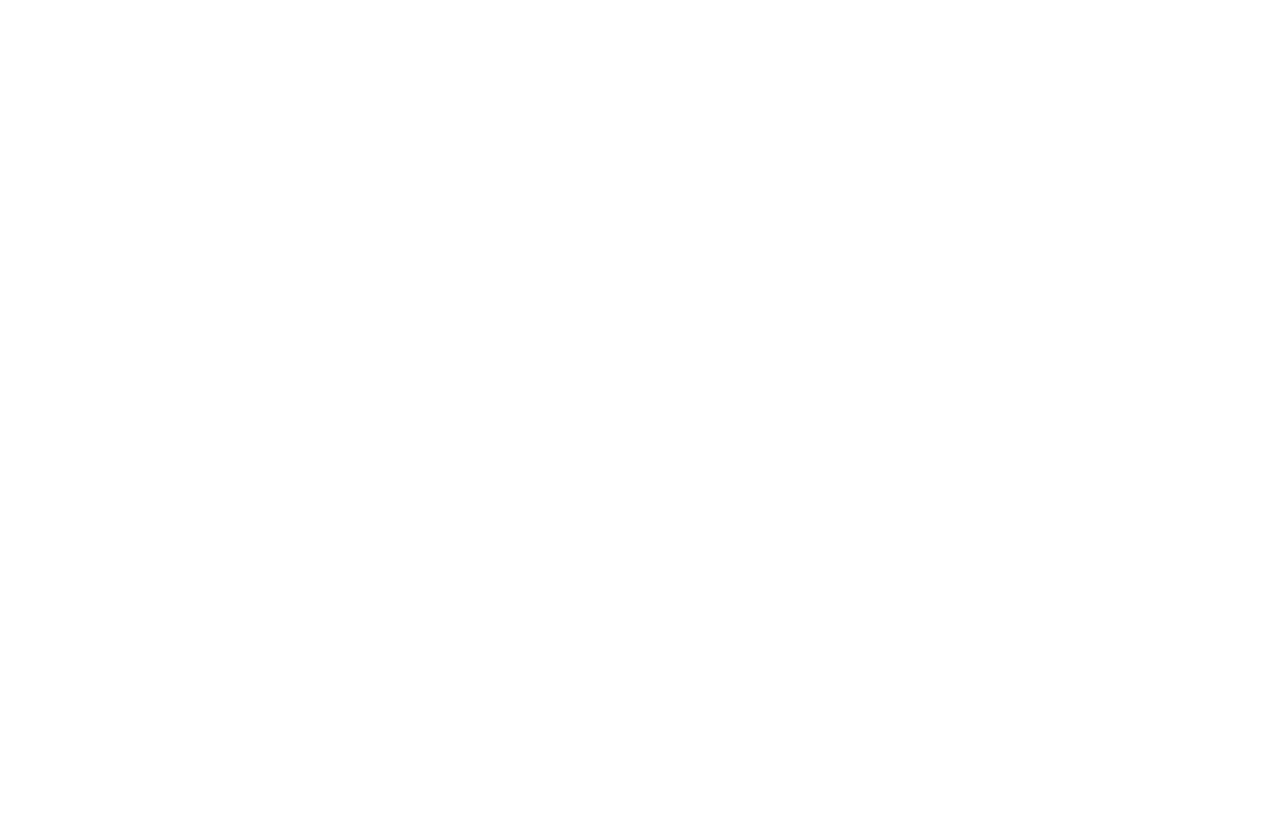
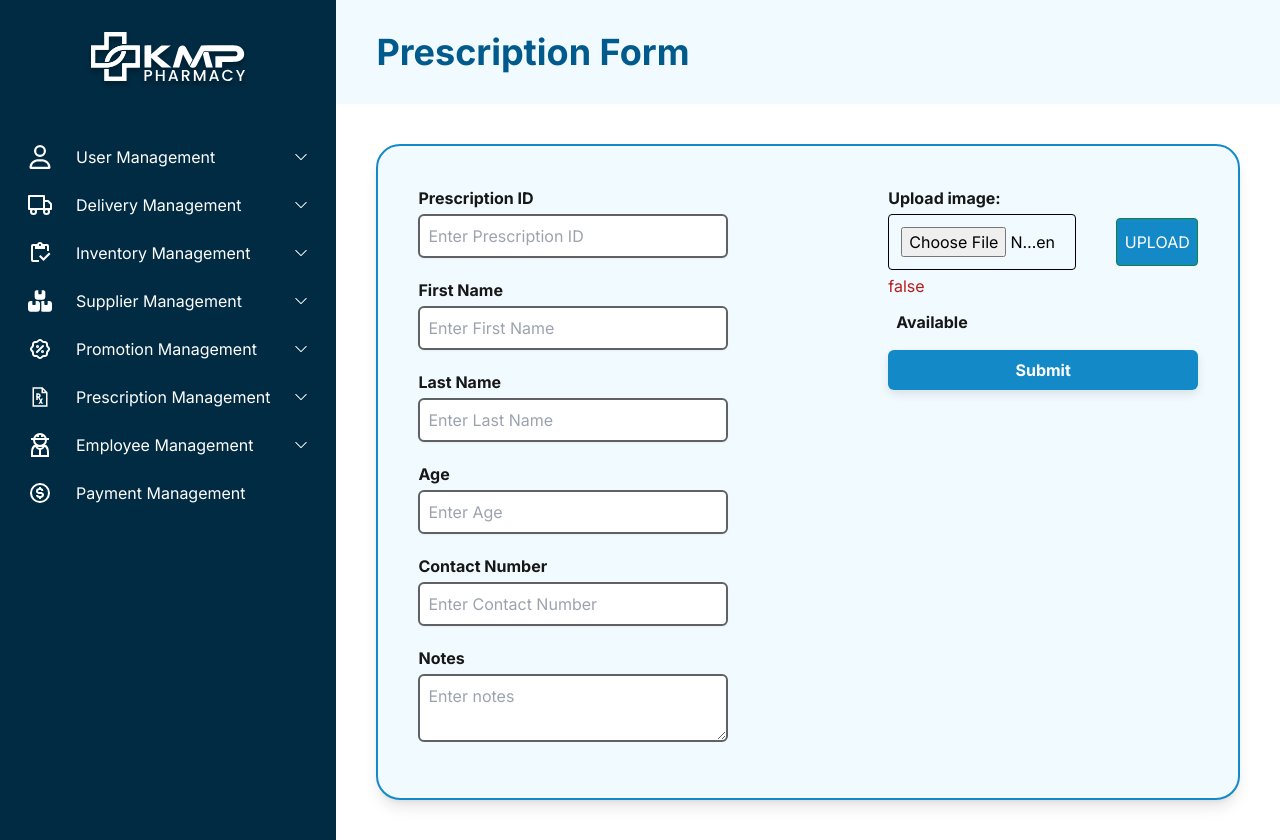
Before and after one commit to kavindu-dilshan/KMP-Pharmacy, a React (Vite) app in the folder client/: page /prescriptionform in a window 1280 px wide. Before the commit this address had no page. Before the commit the page ends 800 px from the top, so only its background shows below. Built offline with nearby package versions, Linux system fonts and the light colour scheme.

Commit message:
Add customer side prescription form

```diff
--- a/client/src/App.jsx
+++ b/client/src/App.jsx
@@ -47,6 +47,7 @@
 import FeedbackManagement from './pages/PromotionManagement/FeedbackManagement';
 
 import OrderHistory from './pages/UserManagement/OrderHistory';
+import Prescriptionform from './pages/PrescriptionManagement/PrescriptionForm';
 
 export default function App() {
   return (
@@ -61,6 +62,8 @@
       <Route path='/create-promotion' element={<PromotionCreateForm />} />
       <Route path='/update-promotion/:id' element={<PromotionUpdateForm />} />
       <Route path='/promotions' element={<PromotionPage />} />
+
+      <Route path='/prescriptionform' element={<Prescriptionform />} />
 
       <Route path="/supplier-management" element={<SupplyManagement/>} />
       <Route path="/create-supplier" element={<SupplierCreateForm/>} />
--- a/client/src/components/NavigationBar.jsx
+++ b/client/src/components/NavigationBar.jsx
@@ -58,7 +58,7 @@
                         <div class="absolute z-10 mt-2 w-56 rounded-md shadow-lg bg-blue" role="menu">
                             <div className="" role="none">
                                 <Link to='/' className="block px-4 py-2 text-sm hover:bg-dark-blue border-b-2" role="menuitem">Home</Link>
-                                <Link to='/upload'  className="block px-4 py-2 text-sm hover:bg-dark-blue border-b-2" role="menuitem">Upload Prescription</Link>
+                                <Link to='/prescriptionform'  className="block px-4 py-2 text-sm hover:bg-dark-blue border-b-2" role="menuitem">Upload Prescription</Link>
                                 <Link to="/feedback" className="block px-4 py-2 text-sm hover:bg-dark-blue border-b-2" role="menuitem">Feedback</Link>
                                 <Link to='/promotions'  className="block px-4 py-2 text-sm hover:bg-dark-blue border-b-2" role="menuitem">Promotions</Link>
                                 <Link to='/inventory-user'  className="block px-4 py-2 text-sm hover:bg-dark-blue border-b-2" role="menuitem">Drug Catalog</Link>
--- a/client/src/pages/PrescriptionManagement/PrescriptionCreateForm.jsx
+++ b/client/src/pages/PrescriptionManagement/PrescriptionCreateForm.jsx
@@ -49,7 +49,7 @@
             <SideBar />
             <div className='flex-1'>
                 <div className='bg-paleblue justify-between flex px-10 py-8'>
-                    <h1 className='text-4xl font-bold text-blue'>Prescription Form</h1>
+                    <h1 className='text-4xl font-bold text-blue'>Add New Prescription Form</h1>
                     <div className='flex gap-2'>
                         <img className='w-12 h-12 border-2 border-white rounded-full' src="https://avatars.githubusercontent.com/u/130960790?s=96&v=4" alt="tania andrew" />
                         <div className="flex w-full flex-col gap-0.5">
--- /dev/null
+++ b/client/src/pages/PrescriptionManagement/PrescriptionForm.jsx
@@ -0,0 +1,168 @@
+import React, { useState } from 'react';
+import { useNavigate } from 'react-router-dom';
+import axios from 'axios';
+import { toast } from 'react-hot-toast';
+import SideBar from '../../components/SideBar';
+import { getStorage, uploadBytesResumable,ref,getDownloadURL } from 'firebase/storage';
+import { app } from '../../firebase';
+
+
+export default function Prescriptionform() {
+    const navigate = useNavigate();
+    const [imageUploadError, setImageUploadError] = useState('false');
+    const [files,setFiles] = useState();
+    const [error, setError] = useState('');
+    const [uploading,setuploading] = useState(false);
+    const [value, setValue] = useState({
+        prescriptionID: '',
+        firstname: '',
+        lastname: '',
+        age: '',
+        contactNo: '',
+        image: '',
+        notes: ''
+    });
+
+    console.log(value.image);
+
+    const handleImageSubmit = async (e) => {
+        if (files.length > 0) {
+            try {
+                setuploading(true);
+                const image = await storeImage(files[0]);
+                setValue({
+                    ...value,
+                    image: image // Corrected key: imageUrl instead of imageUrls  //Can use any name // like a variable // use as a key
+                });
+                setuploading(false);
+                setImageUploadError(false);
+            } catch (error) {
+                setImageUploadError('Image upload failed (2mb max per image)');
+                setuploading(false);
+            }
+        }
+    };
+
+
+
+
+    const storeImage = async (file) => {
+        return new Promise((resolve, reject) => {
+            const storage = getStorage(app);
+            const fileName = new Date().getTime() + file.name;
+            const storageRef = ref(storage, fileName);
+            const uploadTask = uploadBytesResumable(storageRef, file);
+            uploadTask.on(
+                "state_changed",
+                (snapshot) => {
+                    const progress = (snapshot.bytesTransferred / snapshot.totalBytes) * 100;
+                    console.log("Upload is " + progress + "% done");
+                },
+                (error) => {
+                    reject(error);
+                },
+                () => {
+                    getDownloadURL(uploadTask.snapshot.ref).then((downloadURL) => {
+                        resolve(downloadURL);
+                    });
+                }
+            );
+        });
+    };
+
+
+    const handleChange = (e) => {
+        const { name, value } = e.target;
+        let parsedValue = value;
+
+        setValue(prevState => ({
+            ...prevState,
+            [name]: parsedValue
+        }));
+    };
+
+    const handleSubmit = async (e) => {
+        e.preventDefault();
+        try {
+            const addPrescription = await axios.post('http://localhost:3000/api/prescription/create', value);
+            const response = addPrescription.data;
+            if (response.success) {
+                toast.success(response.message, { duration: 2000 });
+                setTimeout(() => {
+                    navigate('/prescription-management');
+                }, 1000);
+            }
+            console.log(response);
+        } catch (error) {
+            console.log(error);
+        }
+        console.log(value);
+    };
+
+    return (
+        <div className='flex'>
+            <SideBar />
+            <div className='flex-1'>
+                <div className='bg-paleblue justify-between flex px-10 py-8'>
+                    <h1 className='text-4xl font-bold text-blue'>Prescription Form</h1>
+                </div>
+                <div className="p-10 bg-paleblue m-10 rounded-3xl max-w-7xl border-2 border-light-blue shadow-lg">
+                        <form onSubmit={handleSubmit} className='flex flex-col sm:flex-row gap-40'>
+                            <div className='flex flex-col gap-1 flex-1'>
+                                <label className='font-semibold text-black'>Prescription ID</label>
+                                <input type="text"  placeholder='Enter Prescription ID' id="PrescriptionID" name="PrescriptionID" value={value.PrescriptionID} onChange={handleChange} className='border-2 border-gray outline-none rounded-md p-2 mb-4 shadow-sm' required/>
+
+                                <label className='font-semibold text-black'>First Name</label>
+                                <input type="text" placeholder='Enter First Name' id="firstName" name="firstName" value={value.firstName} onChange={handleChange} className='border-2 border-gray outline-none rounded-md p-2 mb-4 shadow-sm' required/>
+                                {error && <span className="text-red-500">{error}</span>}
+
+                                <label className='font-semibold text-black'>Last Name</label>
+                                <input type="text" placeholder='Enter Last Name' id="lastName" name="lastName" value={value.lastName} onChange={handleChange} className='border-2 border-gray outline-none rounded-md p-2 mb-4 shadow-sm' required/>
+                                {error && <span className="text-red-500">{error}</span>}
+
+                                <label className='font-semibold text-black'>Age</label>
+                                <input type="text" placeholder='Enter Age' id="age" name="age" value={value.age} onChange={handleChange} className='border-2 border-gray outline-none rounded-md p-2 mb-4 shadow-sm' required/>
+
+                                <label className='font-semibold text-black'>Contact Number</label>
+                                <input type="text" placeholder='Enter Contact Number' id="contactNo" name="contactNo" value={value.contactNo} onChange={handleChange} className='border-2 border-gray outline-none rounded-md p-2 mb-4 max-h-20 min-h-10 shadow-sm'  required/>
+
+                                <label className='font-semibold text-black'>Notes</label>
+                                <textarea type="textarea" placeholder='Enter notes' id="notes" name="notes" value={value.notes} onChange={handleChange} className='border-2 border-gray outline-none rounded-md p-2 mb-4 '/>
+
+                            </div>
+
+
+                            <div className='flex flex-col gap-1 flex-1'>
+
+                                <label className='font-semibold text-black' htmlFor='Enter image'>Upload image:</label>
+
+                                <div className='flex flex-row flex-0 items-center gap-10'>
+                                    <input onChange={(e) => setFiles(e.target.files)} className='p-3 border border-gray-300 rounded w-3/4' type='file' id='image' accept='image' />
+                                    <button onClick = {handleImageSubmit} type='button' disabled={uploading}className='border w-1/3 border-green-700 bg-light-blue text-white rounded uppercase hover:shadow-lg disabled:opacity-80 h-12'>
+                                        {uploading ? 'Uploading...' : 'Upload'}
+                                    </button>
+                                </div>
+                                {<p className='text-red-700'>{imageUploadError && imageUploadError}</p> }
+
+                                <div className=' p-2 flex items-center gap-2'>
+                                        <label className='font-semibold text-black'>Available</label>
+                                        <input type="checkbox" name="status" id="active" checked={value.status === 'Active'} disabled hidden className='w-5 shadow-sm'/>
+                                    </div>
+
+                                <div className='flex flex-row flex-0 items-center gap-10'></div>
+                                <input
+                                    type="submit"
+                                    value="Submit"
+                                    className='bg-light-blue hover:bg-blue text-white font-semibold py-2 px-4 rounded-md cursor-pointer transition duration-300 ease-in-out transform hover:scale-105'
+                                    style={{
+                                        boxShadow: '0px 4px 10px rgba(0, 0, 0, 0.1)',
+                                        border: 'none'
+                                    }}
+                                />
+                            </div>
+                        </form>
+                </div>
+            </div>
+        </div>
+    );
+}
```
Also changed, not shown: client/src/pages/Home.jsx (+35 -20 lines), 1 other file (tests, documents, lock files or other folders).
